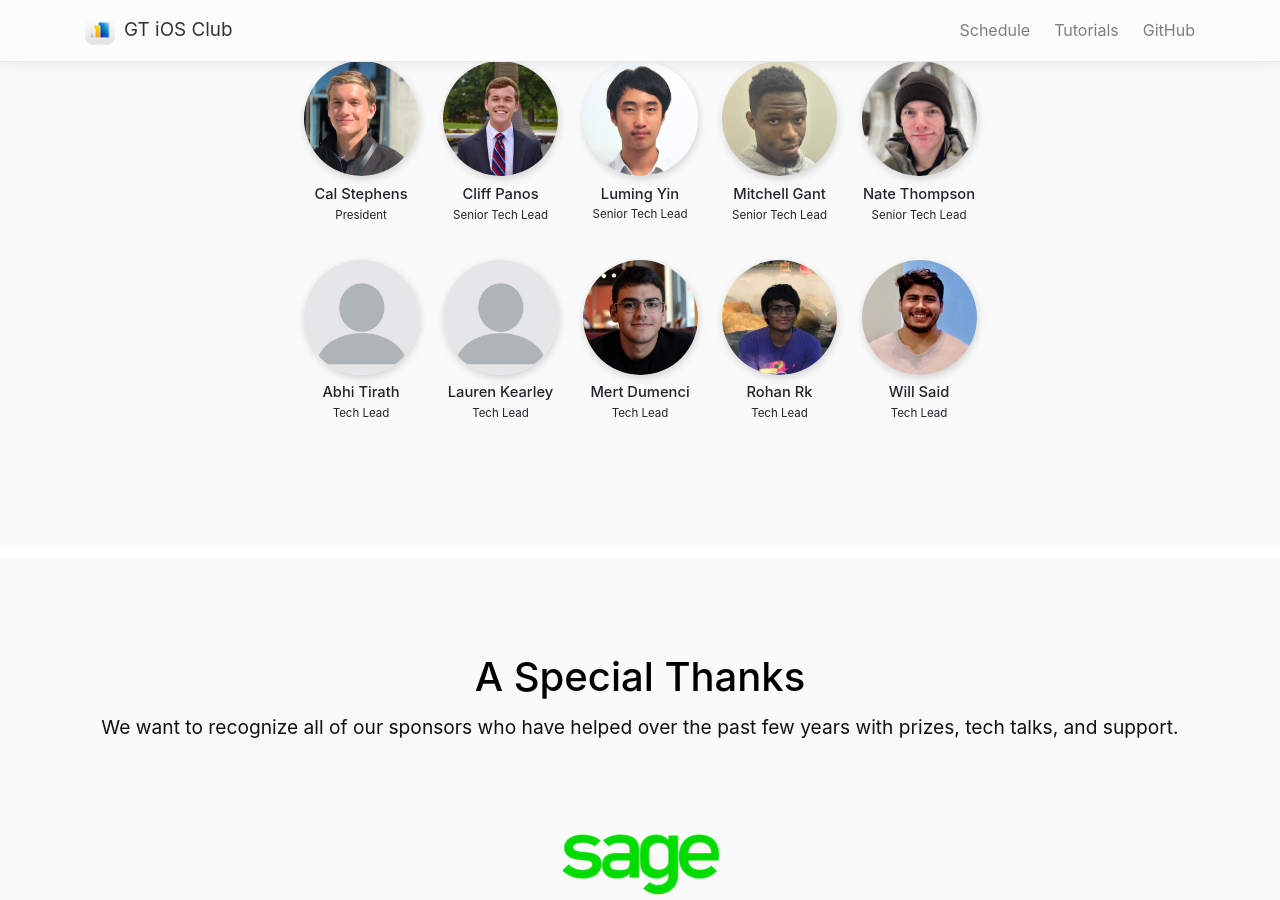
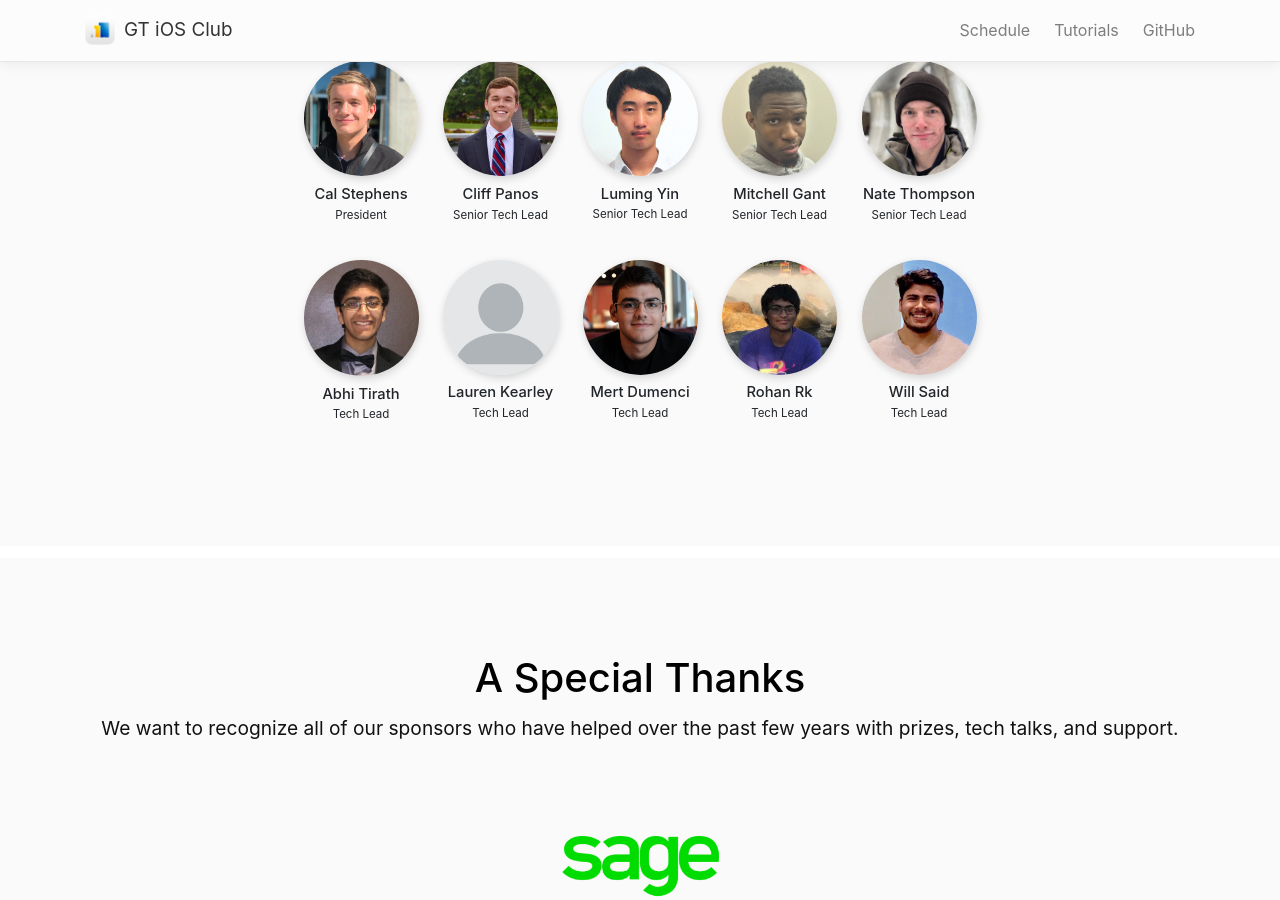
Before and after one commit to gtiosclub/gtios.club, a Jekyll site: the page built from index.md, in a window 1280 px wide and 900 px high, scrolled down 1694 px. Built offline with Jekyll 4.4.1, drawn with Linux system fonts in a browser that asks for light colours; nearby versions of some CDN libraries; comment, search, counter and statistics services are not loaded.

Commit message:
Add Abhi's headshot

```diff
--- a/_data/officers/team.yml
+++ b/_data/officers/team.yml
@@ -27,8 +27,8 @@
 
 - name: "Abhi Tirath"
   job: "Tech Lead"
-  pic: "/images/home/officers/placeholder.png"
-  github: "https://github.com/iosgatech"
+  pic: "/images/home/officers/abhi.jpg"
+  github: "https://github.com/abhinav1127"
 
 - name: "Lauren Kearley"
   job: "Tech Lead"
```
Also changed, not shown: images/home/officers/abhi.jpg (added).
